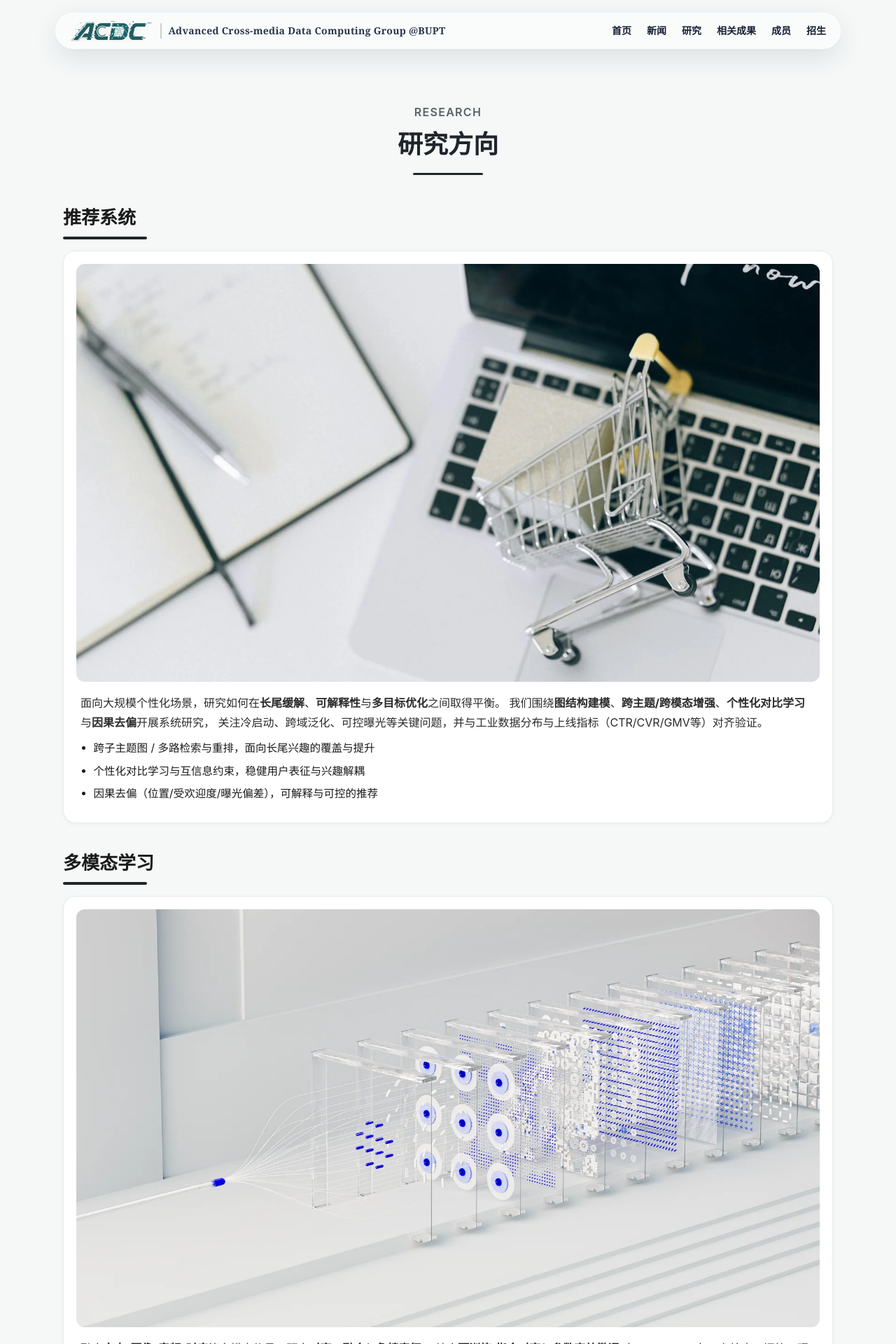
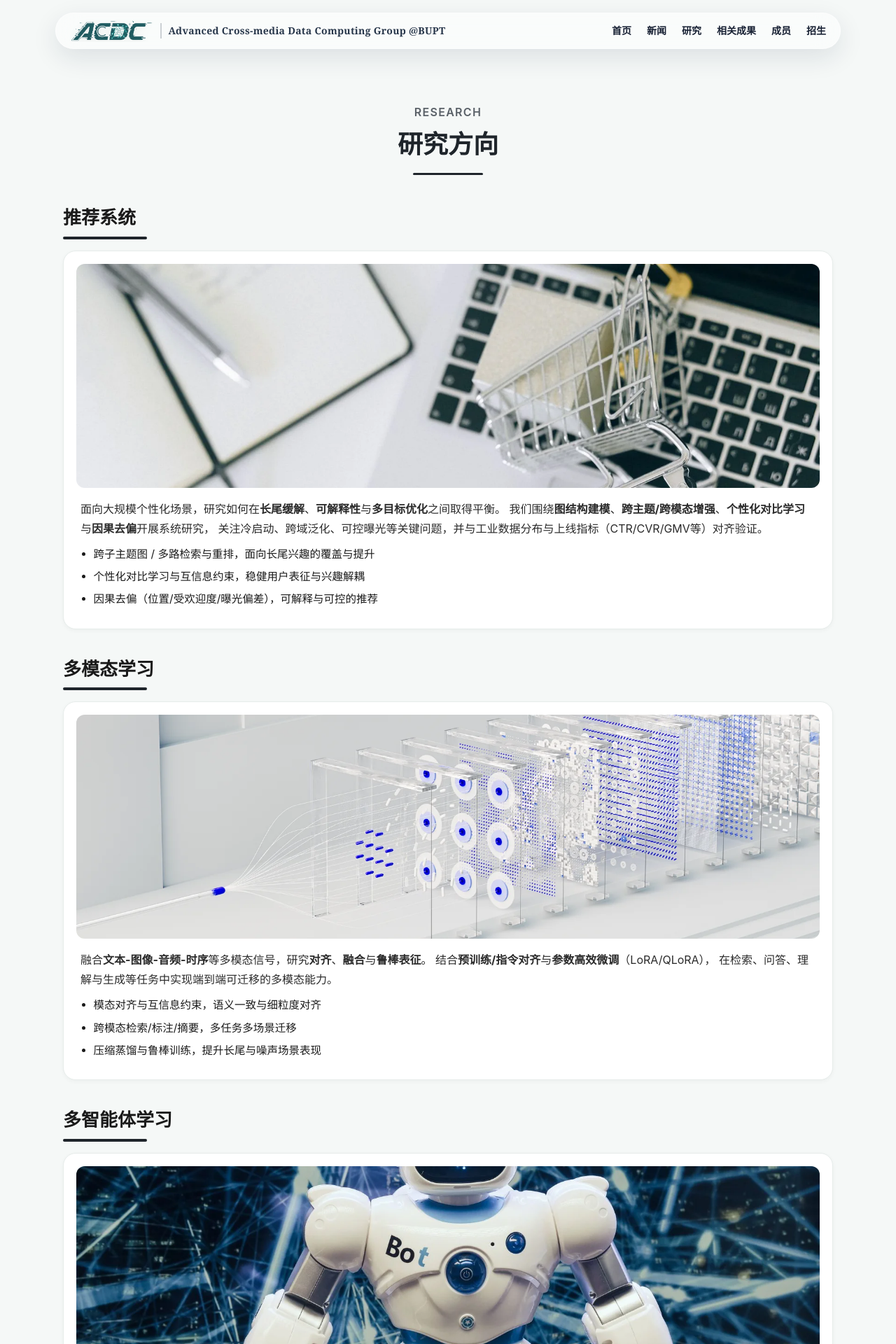
Before and after one commit to acdc-lab/acdc-lab.github.io, a Jekyll site: the page built from research.markdown, in a window 1280 px wide. Shown: the top 1920 px of the page at 70% size. Built offline with Jekyll 4.4.1, drawn with Linux system fonts in a browser that asks for light colours.

Commit message:
Reduce research page image display height (320px desktop / 190px mobile, cover crop)
Co-Authored-By: Claude <noreply@anthropic.com>

```diff
--- a/assets/css/style.css
+++ b/assets/css/style.css
@@ -1185,7 +1185,7 @@ a:hover {
 .rsx-card:hover{transform:translateY(-2px) scale(1.01);box-shadow:0 12px 28px rgba(0,0,0,.08);border-color:#d9e4e2;}
 
 .rsx-figure{width:100%;border-radius:12px;overflow:hidden;margin-bottom:12px;background:#f1f6f5;}
-.rsx-figure img{width:100%;height:auto;display:block;transition:transform .25s ease;}
+.rsx-figure img{width:100%;height:320px;object-fit:cover;display:block;transition:transform .25s ease;}
 .rsx-card:hover .rsx-figure img{transform:scale(1.02);}
 
 .rsx-text{padding:4px 6px 14px;}
@@ -1197,6 +1197,7 @@ a:hover {
   .rsx-section{padding:40px 14px 64px;}
   .rsx-title{font-size:32px;}
   .rsx-subtitle{font-size:22px;}
+  .rsx-figure img{height:190px;}
 }
 
 
```
